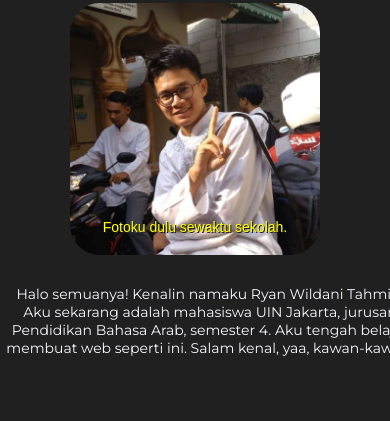
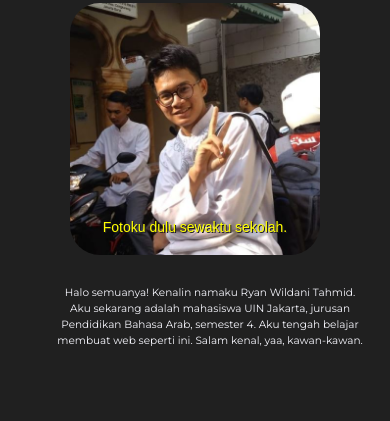
Before and after one commit to ryxxnw/ryxxnw.github.io, a plain HTML site: page index.html in a window 390 px wide. Shown: the part 214-635 px from the top of the page. Drawn offline with Linux system fonts and the light colour scheme.

Commit message:
ubah lagi

```diff
--- a/responsive.css
+++ b/responsive.css
@@ -41,6 +41,11 @@
         font-size: 30px;
     }
 
+    .wadah-1 p {
+        font-size: 10.5px;
+        line-height: 16px;
+    }
+
     .wadah-1 {
         width:420px;
     }
--- a/style.css
+++ b/style.css
@@ -115,7 +115,6 @@ header {
 
 .wadah-1 p {
     margin:0;
-    padding:0;
 }
 
 .tengah {
```
